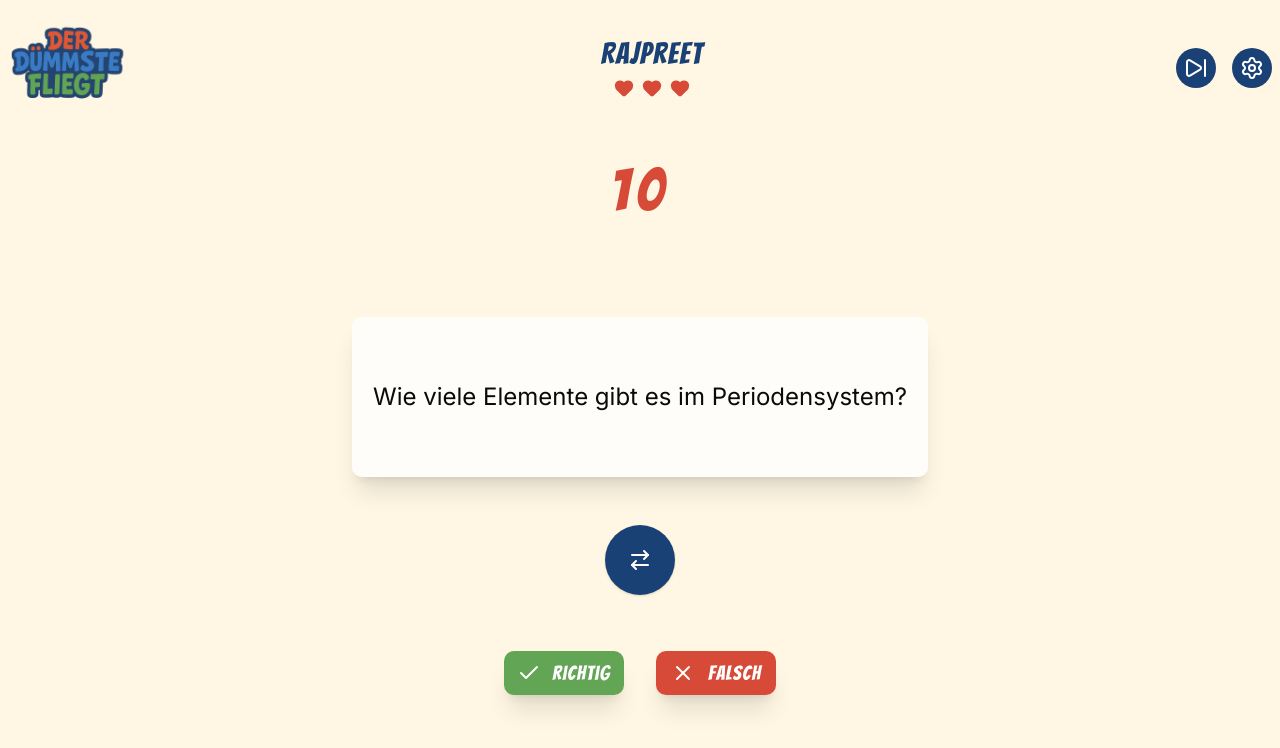
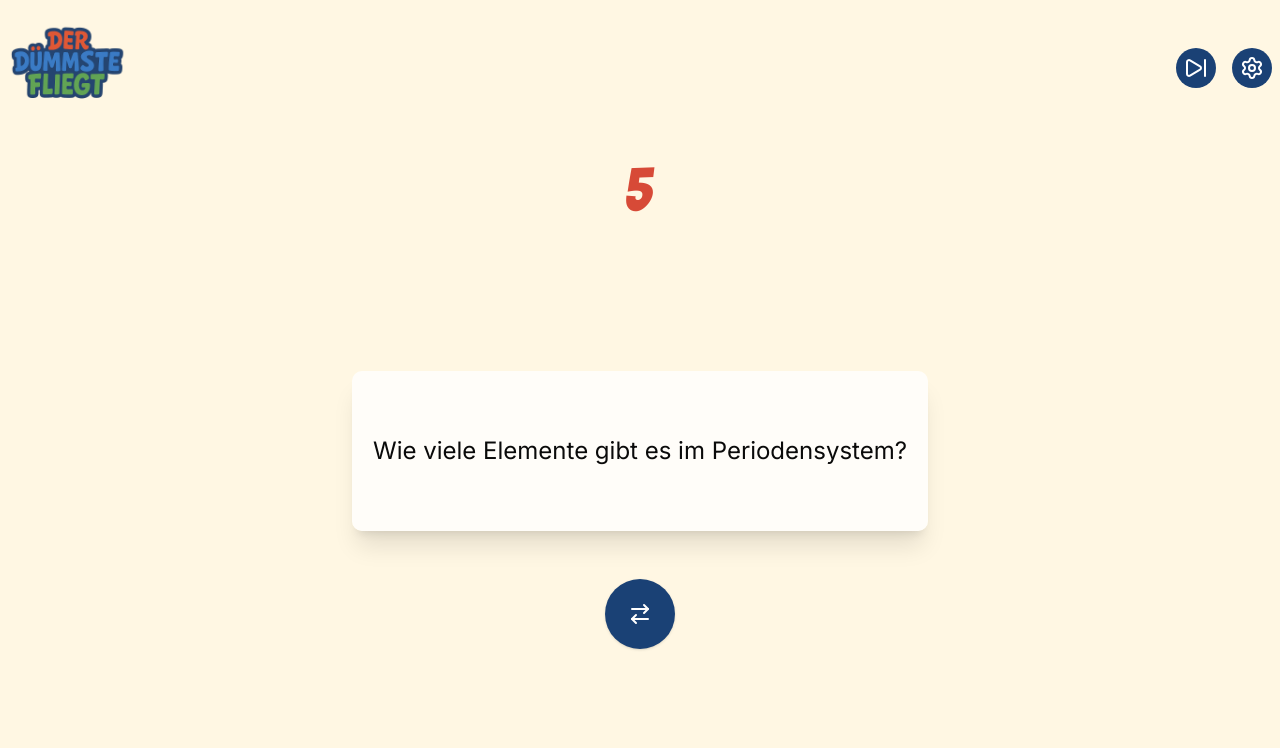
Before and after one commit to Rajpreet0/Der-Duemmste-Fliegt, a Next.js app: page /game in a window 1280 px wide. Shown: the top 748 px of the page. Built offline with nearby package versions, Linux system fonts and the light colour scheme.

Commit message:
added basic functionality

```diff
--- a/src/app/game/page.tsx
+++ b/src/app/game/page.tsx
@@ -6,35 +6,101 @@ import { ArrowRightLeftIcon, Check, X } from "lucide-react";
 import { useEffect, useState } from "react";
 
 const Game = () => {
+
     const [players, setPlayers] = useState<string[]>([]);
+    const [currentPlayerIndex, setCurrentPlayerIndex] = useState(0);
+    const [playerLives, setPlayerLives] = useState<number[]>([]);
 
+    const [secondsLeft, setSecondsLeft] = useState(10);
+    const [showAnswer, setShowAnswer] = useState(false);
+
+    // Get Players Name from URI
     useEffect(() => {
         const searchParams = new URLSearchParams(window.location.search);
         const playersParam = searchParams.get("players");
         if (playersParam) {
-            setPlayers(JSON.parse(playersParam));
+            const parsedPlayers = JSON.parse(playersParam);
+            setPlayers(parsedPlayers);
+            setPlayerLives(new Array(parsedPlayers.length).fill(3));
         }
     }, []);
 
+    // Timer
+    useEffect(() => {
+      if (secondsLeft === 0) {
+        setShowAnswer(true);
+      }
+
+      if (secondsLeft > 0) {
+        const timer = setTimeout(() => {
+          setSecondsLeft(secondsLeft - 1);
+        }, 1000);
+
+        return () => clearTimeout(timer);
+      }
+    }, [secondsLeft]);
+
+
+    // Navigation
+    const nextPlayer = () => {
+      let nextIndex = currentPlayerIndex;
+      for (let i = 0; i < players.length; i++) {
+        nextIndex = (nextIndex + 1) % players.length;
+        if (playerLives[nextIndex] > 0) {
+          break;
+        }
+      }
+      setCurrentPlayerIndex(nextIndex);
+      setSecondsLeft(10);
+      setShowAnswer(false);
+    }
+
+    const handleCorrect = () => {
+      nextPlayer();
+    }
+
+    const handleWrong = () => {
+      const updatedLives = [...playerLives];
+      updatedLives[currentPlayerIndex] -= 1;
+      setPlayerLives(updatedLives);
+      nextPlayer();
+    }
+
+    const handleSkip = () => {
+      setSecondsLeft(10);
+      setShowAnswer(false);
+    }
+
   return (
     <div className="min-h-screen w-full flex flex-col items-center">
-      <GameHeader/>
-      <p className="mt-6 text-6xl tracking-widest text-red">10</p>
+      <GameHeader
+        onSkip={handleSkip}
+        currentPlayer={players[currentPlayerIndex]}
+        currentPlayerLives={playerLives[currentPlayerIndex]}/>
+      <p className="mt-6 text-6xl tracking-widest text-red">{secondsLeft}</p>
       <div className="flex-1 flex flex-col items-center justify-center ">
-        <GameCard content="Wie viele Elemente gibt es im Periodensystem?"/>
-        <div className="w-[70px] h-[70px] flex items-center justify-center shadow bg-blue mt-12 cursor-pointer rounded-full">
+        <GameCard content={showAnswer ? "Antwort: 118 Elemente" : "Wie viele Elemente gibt es im Periodensystem?"}/>
+        <div
+          onClick={() => setShowAnswer(!showAnswer)}
+          className="w-[70px] h-[70px] flex items-center justify-center shadow bg-blue mt-12 cursor-pointer rounded-full">
             <ArrowRightLeftIcon className="text-white w-8"/>
         </div>
+        {showAnswer && (
           <div className="mt-12 p-2 w-md flex flex-row items-center justify-center gap-8">
-          <div className="flex w-[120px] items-center justify-around p-2 bg-green text-white rounded-lg cursor-pointer shadow-xl hover:scale-105 transition-all">
+            <div
+              onClick={handleCorrect}
+              className="flex w-[120px] items-center justify-around p-2 bg-green text-white rounded-lg cursor-pointer shadow-xl hover:scale-105 transition-all">
               <Check/>
               <p className="text-xl tracking-wider">Richtig</p>
             </div>
-          <div className="flex w-[120px] items-center justify-around p-2 bg-red text-white rounded-lg cursor-pointer shadow-xl hover:scale-105 transition-all">
+            <div
+              onClick={handleWrong}
+              className="flex w-[120px] items-center justify-around p-2 bg-red text-white rounded-lg cursor-pointer shadow-xl hover:scale-105 transition-all">
               <X/>
               <p className="text-xl tracking-wider">Falsch</p>
             </div>
           </div>
+        )}
       </div>
     </div>
   )
--- a/src/components/GameHeader.tsx
+++ b/src/components/GameHeader.tsx
@@ -1,13 +1,16 @@
 import Image from "next/image";
 import Logo from "../../public/images/Logo.png";
-import { Heart, HeartOff, Settings, SkipForward } from "lucide-react";
+import { Heart, Settings, SkipForward } from "lucide-react";
 import TooltipComponent from "./TooltipComponent";
 
 interface GameHeaderProps {
   isSetup?: boolean;
+  currentPlayer?: string;
+  currentPlayerLives?: number;
+  onSkip?: () => void;
 }
 
-const GameHeader: React.FC<GameHeaderProps> = ({isSetup}) => {
+const GameHeader: React.FC<GameHeaderProps> = ({isSetup, currentPlayer, currentPlayerLives, onSkip}) => {
   return (
     <div className="w-full flex flex-row items-center justify-between p-2">
       <Image
@@ -18,18 +21,20 @@ const GameHeader: React.FC<GameHeaderProps> = ({isSetup}) => {
       />
       {!isSetup && (
         <div className="flex flex-col items-center justify-center">
-          <p className="text-3xl tracking-wider text-blue">Rajpreet</p>
+          <p className="text-3xl tracking-wider text-blue">{currentPlayer}</p>
           <div className="flex gap-2 items-center mt-1">
-            <Heart className="text-red w-5" fill="#D74A37"/>
-            <Heart className="text-red w-5" fill="#D74A37"/>
-            <Heart className="text-red w-5" fill="#D74A37"/>
+            {Array.from({length: currentPlayerLives ?? 0}).map((_, idx) => (
+              <Heart key={idx} className="text-red w-5" fill="#D74A37"/>
+            ))}
           </div>
         </div>
       )}
       <div className="flex gap-4 items-center">
         {!isSetup && (
           <TooltipComponent content="Frage überspringen">
-            <div className="bg-blue p-2 rounded-full text-white cursor-pointer hover:scale-105 transition-all">
+            <div
+              onClick={onSkip}
+              className="bg-blue p-2 rounded-full text-white cursor-pointer hover:scale-105 transition-all">
                 <SkipForward/>
             </div>
           </TooltipComponent>
```
Lines whose indentation alone changed are shown as unchanged.
